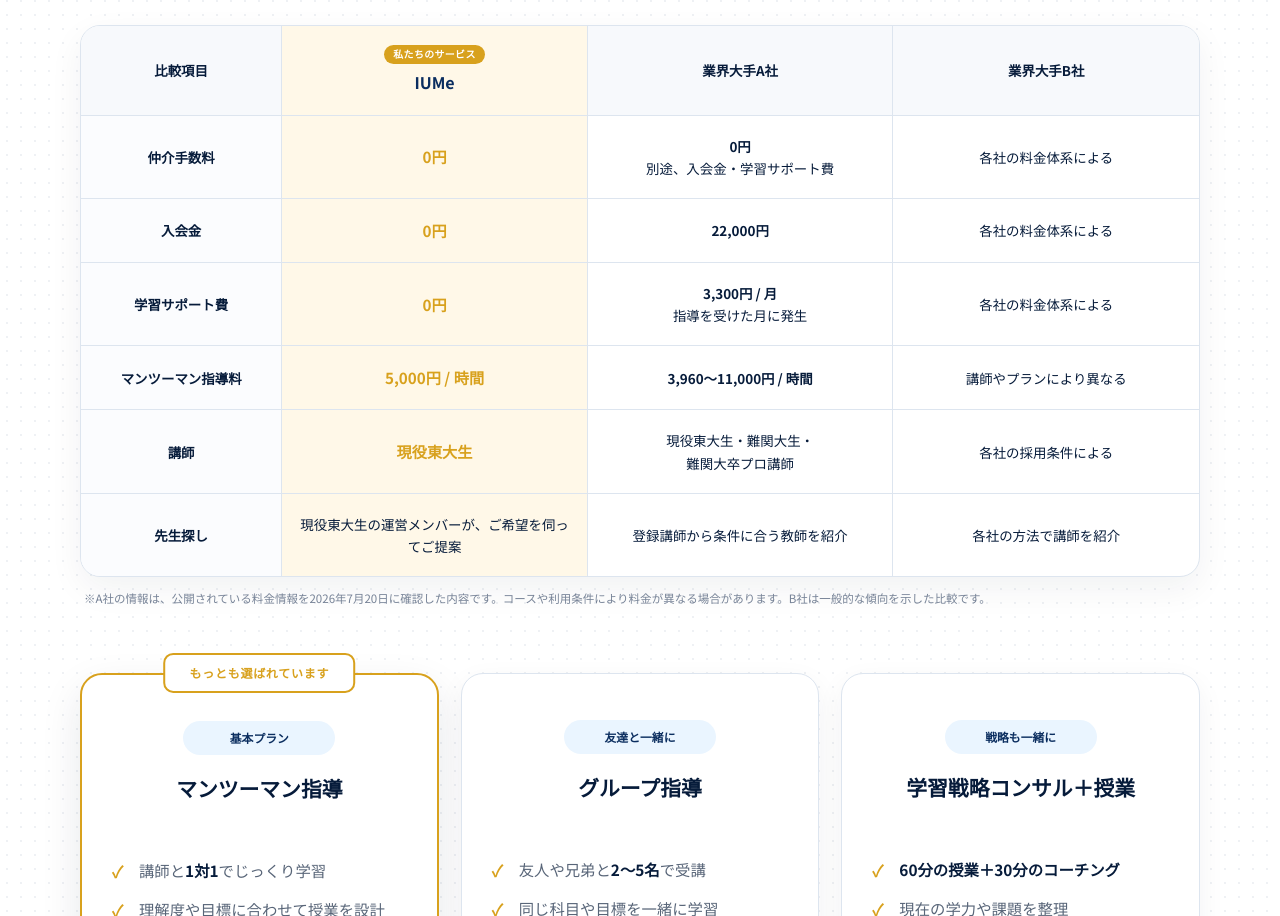
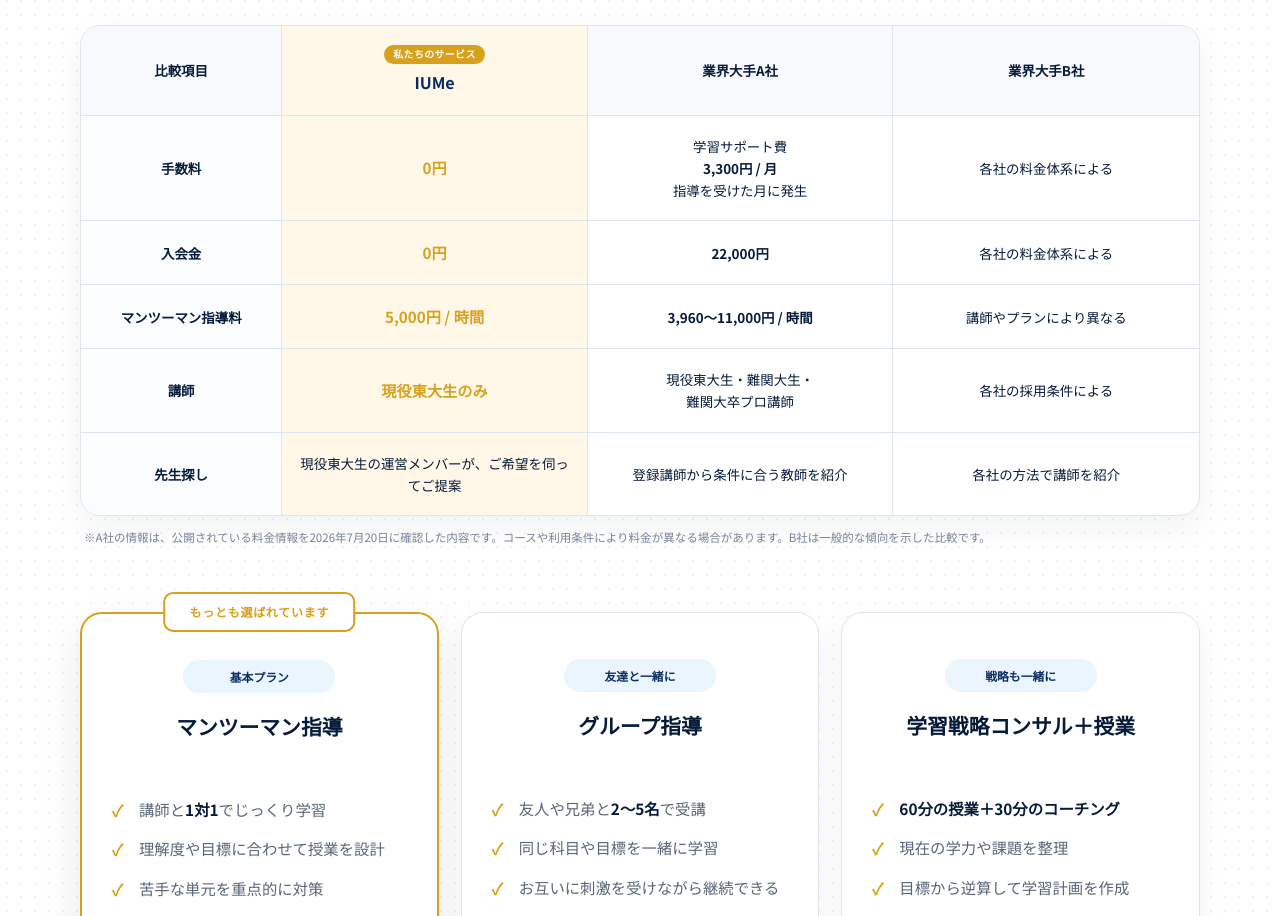
Before and after one commit to nodoka-inoue/iume-site, a website: page index.html in a window 1280 px wide. Shown: the part 4191-5107 px from the top of the page. Drawn offline with Linux system fonts and the light colour scheme.

Commit message:
Consolidate comparison service fees

```diff
--- a/index.html
+++ b/index.html
@@ -24,7 +24,7 @@
     <link rel="preconnect" href="https://fonts.googleapis.com" />
     <link rel="preconnect" href="https://fonts.gstatic.com" crossorigin />
     <link href="https://fonts.googleapis.com/css2?family=Noto+Sans+JP:wght@400;500;600;700&family=Noto+Serif+JP:wght@600;700&display=swap" rel="stylesheet" />
-    <link rel="stylesheet" href="styles.css?v=110" />
+    <link rel="stylesheet" href="styles.css?v=111" />
     <script>document.documentElement.classList.add('js')</script>
     <script src="script.js?v=3" defer></script>
   </head>
@@ -129,11 +129,10 @@
               <table class="comparison-table">
                 <thead><tr><th scope="col">比較項目</th><th class="iume-column" scope="col"><span>私たちのサービス</span>IUMe</th><th scope="col">業界大手A社</th><th scope="col">業界大手B社</th></tr></thead>
                 <tbody>
-                  <tr><th scope="row">仲介手数料</th><td class="iume-column"><strong>0円</strong></td><td><strong>0円</strong><br />別途、入会金・学習サポート費</td><td>各社の料金体系による</td></tr>
+                  <tr><th scope="row">手数料</th><td class="iume-column"><strong>0円</strong></td><td>学習サポート費<br /><strong>3,300円 / 月</strong><br />指導を受けた月に発生</td><td>各社の料金体系による</td></tr>
                   <tr><th scope="row">入会金</th><td class="iume-column"><strong>0円</strong></td><td><strong>22,000円</strong></td><td>各社の料金体系による</td></tr>
-                  <tr><th scope="row">学習サポート費</th><td class="iume-column"><strong>0円</strong></td><td><strong>3,300円 / 月</strong><br />指導を受けた月に発生</td><td>各社の料金体系による</td></tr>
                   <tr><th scope="row">マンツーマン指導料</th><td class="iume-column"><strong>5,000円 / 時間</strong></td><td><strong>3,960〜11,000円 / 時間</strong></td><td>講師やプランにより異なる</td></tr>
-                  <tr><th scope="row">講師</th><td class="iume-column"><strong>現役東大生</strong></td><td>現役東大生・難関大生・<br />難関大卒プロ講師</td><td>各社の採用条件による</td></tr>
+                  <tr><th scope="row">講師</th><td class="iume-column"><strong>現役東大生のみ</strong></td><td>現役東大生・難関大生・<br />難関大卒プロ講師</td><td>各社の採用条件による</td></tr>
                   <tr><th scope="row">先生探し</th><td class="iume-column">現役東大生の運営メンバーが、ご希望を伺ってご提案</td><td>登録講師から条件に合う教師を紹介</td><td>各社の方法で講師を紹介</td></tr>
                 </tbody>
               </table>
```
